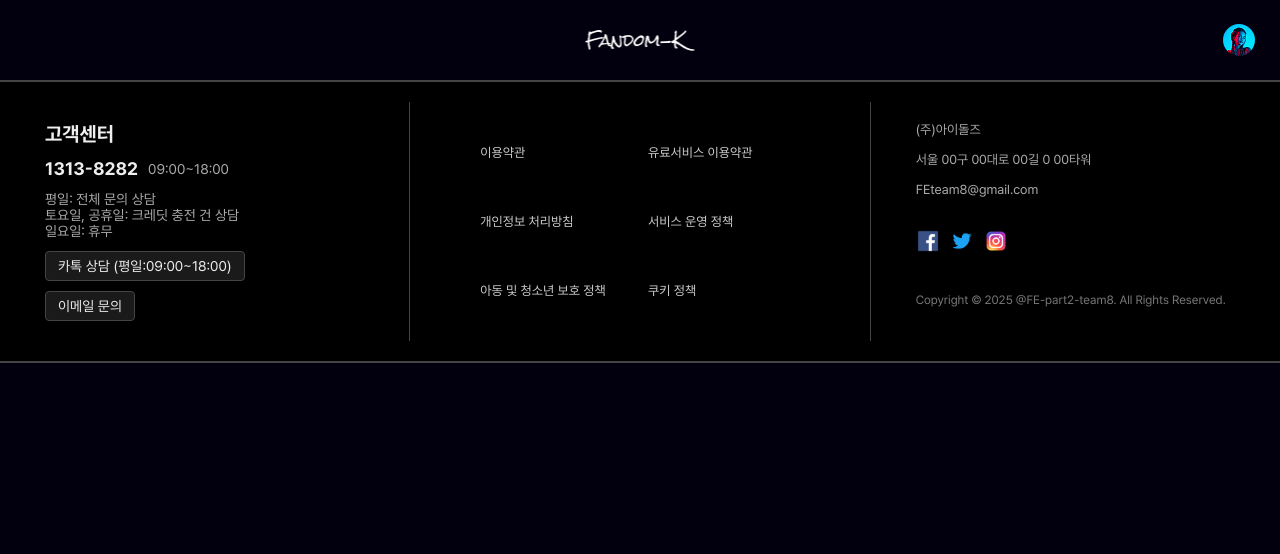
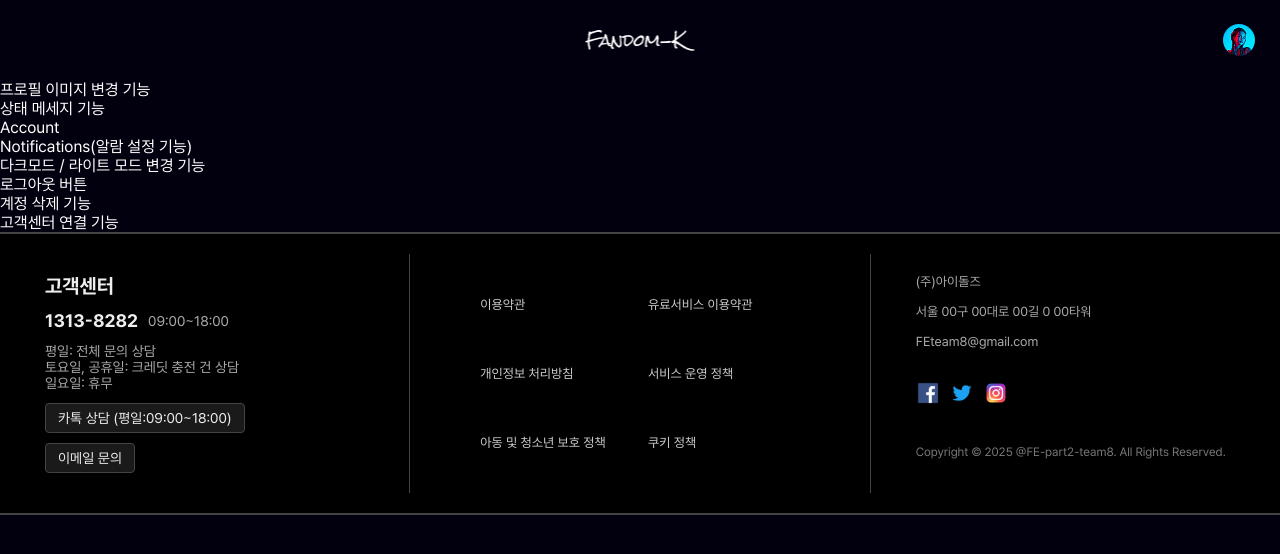
Before and after one commit to Codeit-FE16-team8/Idolz, a React (Vite) app: page /settings in a window 1280 px wide. Shown: the top 554 px of the page. Built offline with nearby package versions, Linux system fonts and the light colour scheme.

Commit message:
Test: main 브랜치 코드 병합

```diff
--- a/src/App.jsx
+++ b/src/App.jsx
@@ -4,6 +4,8 @@ import Header from './components/Header.jsx';
 import Footer from './components/Footer.jsx';
 import Common from './Common.jsx';
 import MyPage from './pages/MyPage.jsx';
+
+import Setting from './components/Setting.jsx';
 
 import CustomerCenter from './policies/CustomerCenter.jsx';
 import UsePolicy from './policies/UsePolicy.jsx';
@@ -24,6 +26,9 @@ function App() {
           <Route path="common" element={<Common />} />
           <Route path="my" element={<MyPage />} />
 
+          {/* 설정 페이지 */}
+          <Route path="settings" element={<Setting />} />
+
           {/* footer 연결 페이지 */}
           <Route path="customer_center" element={<CustomerCenter />} />
           <Route path="usepolicy" element={<UsePolicy />} />
--- /dev/null
+++ b/src/components/Setting.jsx
@@ -0,0 +1,20 @@
+function Setting() {
+  return (
+    <div className="setting">
+      <div className="setting__profile">
+        <p>프로필 이미지 변경 기능</p>
+        <p> 상태 메세지 기능</p>
+      </div>
+      <div>
+        <p>Account</p>
+        <p>Notifications(알람 설정 기능)</p>
+        <p>다크모드 / 라이트 모드 변경 기능</p>
+        <p>로그아웃 버튼</p>
+        <p>계정 삭제 기능</p>
+        <p>고객센터 연결 기능</p>
+      </div>
+    </div>
+  );
+}
+
+export default Setting;
```
